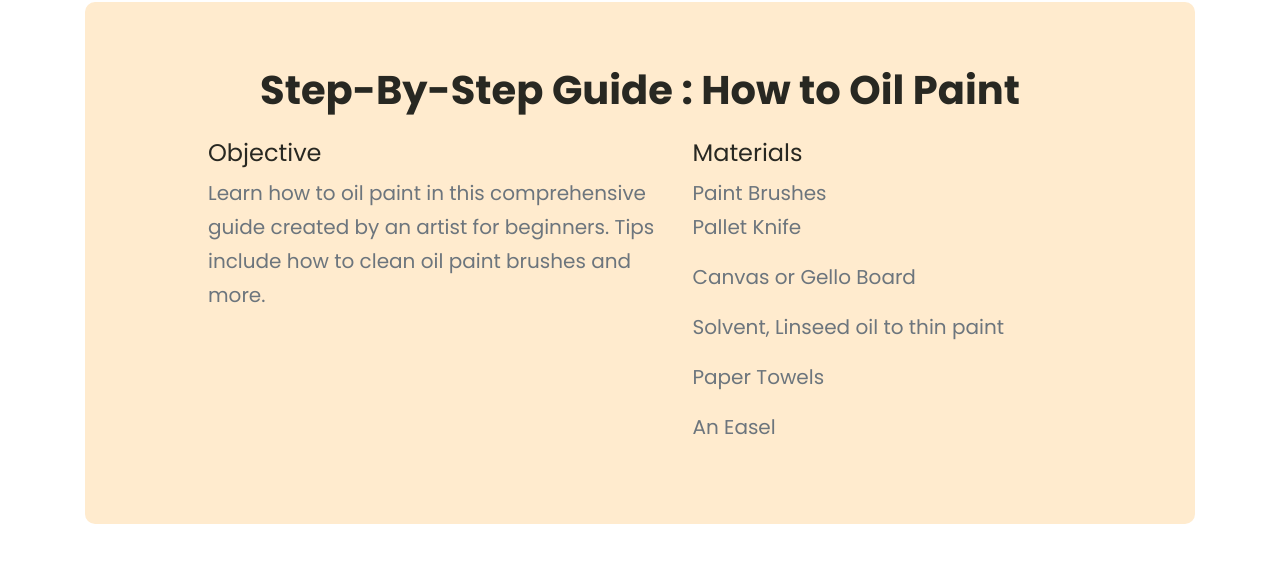
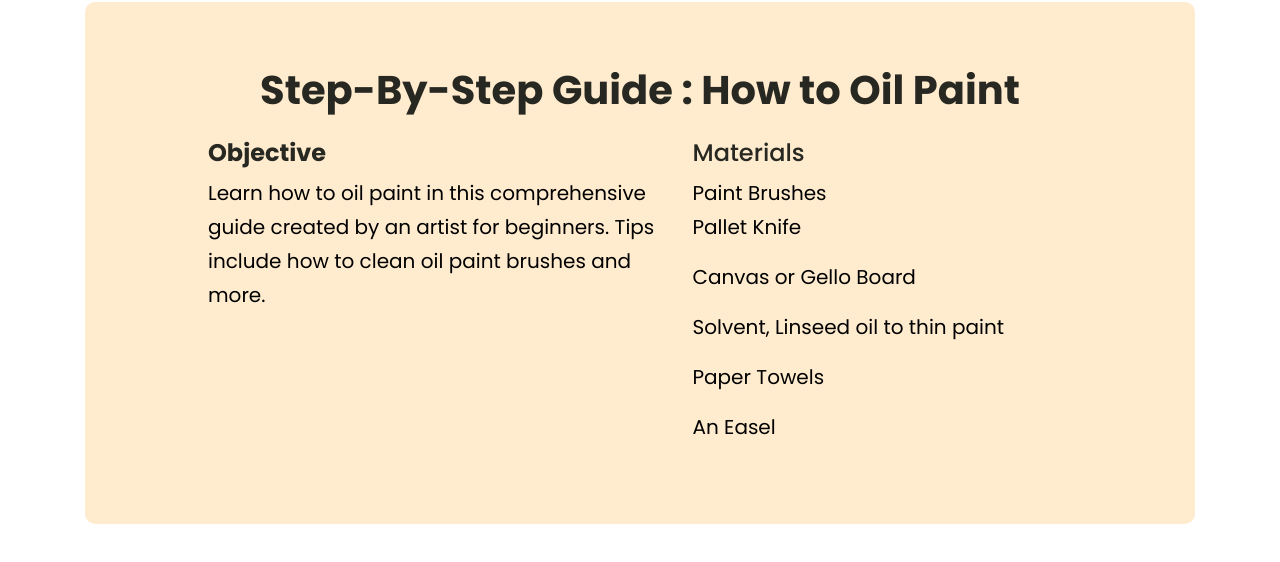
Before and after one commit to pchaud0/how_to_get_started, a plain HTML site: page index.html in a window 1280 px wide. Shown: the part 898-1460 px from the top of the page. Drawn offline with nearby package versions, Linux system fonts and the light colour scheme; a script that the page names is missing.

Commit message:
changed font to black

```diff
--- a/index.html
+++ b/index.html
@@ -117,11 +117,11 @@
 			</div>
 			<div class="row row2">
 			  <div class="col">
-				<h4 class="font-weight-normal">Objective</h4>
+				<h4 class="font-weight-bold">Objective</h4>
 			  <p class="text-muted lead">Learn how to oil paint in this comprehensive guide created by an artist for beginners. Tips include how to clean oil paint brushes and more.</p>
 			</div>
 			<div class="col ">
-				<h4 class="font-weight-normal">Materials</h4>
+				<h4 class="font-weight-bol">Materials</h4>
 				<p style="margin-bottom: 0px;" class="text-muted lead">Paint Brushes </p>
 				<p class="text-muted lead">Pallet Knife</p>
 				<p class="text-muted lead">Canvas or Gello Board</p>
--- a/styles/style.css
+++ b/styles/style.css
@@ -846,6 +846,9 @@ overflow: visible !important;
     opacity: 0;
     transition: all 300ms ease;
 }
+.text-muted{
+    color: black!important;
+}
 
 .product_slider_container:hover .product_slider_nav{
     visibility: visible;
```
